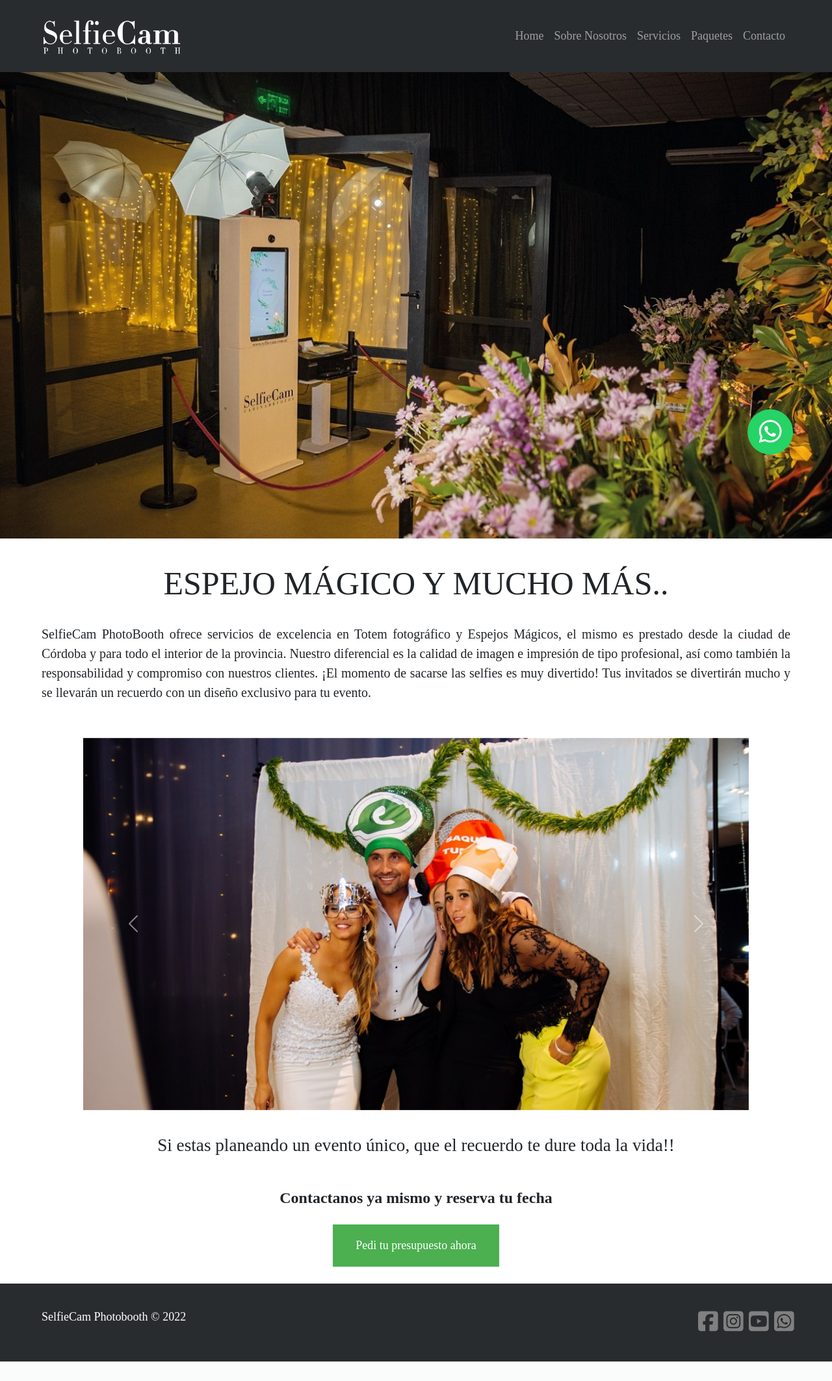
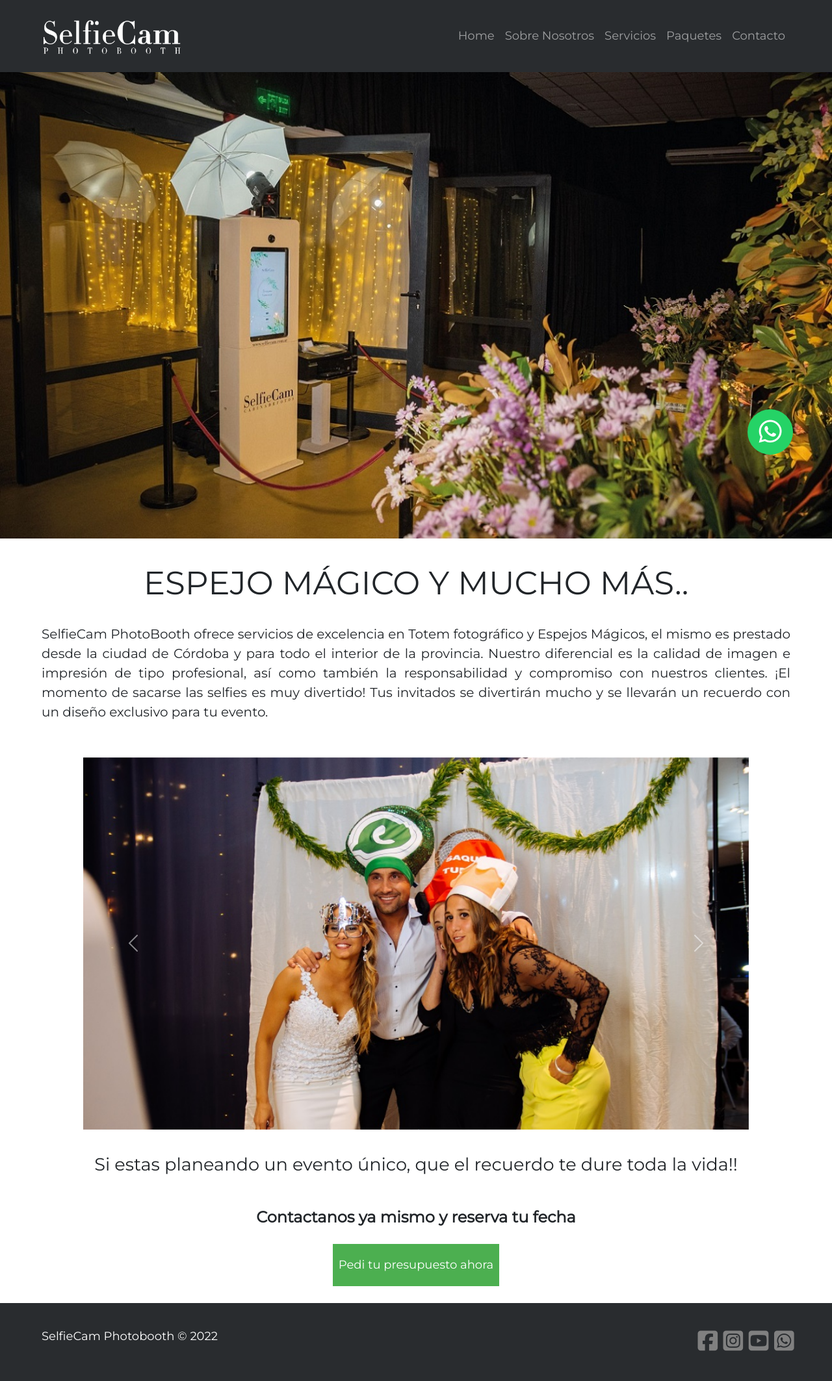
Before and after one commit to mariogzabala/mario-zabala-selfiecam, a PHP site: page / in a window 1280 px wide. Shown: the whole page at 65% size. Before the commit the page ends 2096 px from the top, so only its background shows below. Run offline with PHP 8.4, Linux system fonts and the light colour scheme; some libraries are stand-ins or nearby versions.

Commit message:
Add link google fonts

```diff
--- a/css/style.css
+++ b/css/style.css
@@ -403,7 +403,7 @@ footer {
   margin: 0px;
   padding: 0px;
   box-sizing: border-box;
-  font-family: "Montserrat"; }
+  font-family: "Montserrat", sans-serif; }
 
 .align, h1, h2, h3 {
   text-align: center; }
--- a/index.html
+++ b/index.html
@@ -11,6 +11,9 @@
     <link href="css/style.css" rel="stylesheet">
     <link href="https://unpkg.com/aos@2.3.1/dist/aos.css" rel="stylesheet">
     <script src="https://kit.fontawesome.com/7057b9680e.js" crossorigin="anonymous"></script>
+    <link rel="preconnect" href="https://fonts.googleapis.com">
+    <link rel="preconnect" href="https://fonts.gstatic.com" crossorigin>
+    <link href="https://fonts.googleapis.com/css2?family=Montserrat&display=swap" rel="stylesheet">
 </head>
 <body class="indexContainer">
     <!-- BTN-WHATSAPP -->
@@ -49,6 +52,7 @@
             Nuestro diferencial es la calidad de imagen e impresión de tipo profesional, así como también la responsabilidad y compromiso con nuestros clientes.
             ¡El momento de sacarse las selfies es muy divertido! Tus invitados se divertirán mucho y se llevarán un recuerdo con un diseño exclusivo para tu evento.</p>
         </div>
+        <!-- CARROUSELL -->
         <div id="carouselExampleControls" class="carousel slide" data-bs-ride="carousel">
             <div class="carousel-inner">
                 <div class="carousel-item active">
@@ -76,10 +80,10 @@
                 </button>
             </div>
         </div>
-            <div class="subtitulos">
-                <h2>Si estas planeando un evento único, que el recuerdo te dure toda la vida!!</h2><br>
-                <h3>Contactanos ya mismo y reserva tu fecha</h3>
-            </div>
+        <div class="subtitulos">
+            <h2>Si estas planeando un evento único, que el recuerdo te dure toda la vida!!</h2><br>
+            <h3>Contactanos ya mismo y reserva tu fecha</h3>
+        </div>
         <button data-aos="fade-up" class="button">
             <a href="views/contact.html">Pedi tu presupuesto ahora</a>
         </button>
--- a/scss/estilo.scss
+++ b/scss/estilo.scss
@@ -12,7 +12,7 @@ $estlioGeneral:(
 	margen: 0px,
 	padding: 0px,
 	boxSizing: border-box,
-	fuente: ('Montserrat')
+	fuente: ('Montserrat', sans-serif)
 );
 * {
 	margin: map-get($estlioGeneral, margen);
@@ -28,7 +28,7 @@ $estlioGeneral:(
 h1 {
 	@extend .align;
 	padding: 3% 0% 2% 0%;
-	font-size:50px;
+	font-size: 50px;
 }
 h2 {
 	@extend .align;
--- a/views/about.html
+++ b/views/about.html
@@ -5,12 +5,15 @@
         <meta http-equiv="X-UA-Compatible" content="IE=edge">
         <meta name="viewport" content="width=device-width, initial-scale=1.0">
         <meta name="keywords" content="espejo magico cordoba, alquiler espejo magico cordoba, espejo magico precio">
-    <meta name="description" content="Conocé un poco más sobre nosotros. Espejo Mágico Córdoba es ideal para todo tipo de eventos">
+        <meta name="description" content="Conocé un poco más sobre nosotros. Espejo Mágico Córdoba es ideal para todo tipo de eventos">
         <link href="https://unpkg.com/aos@2.3.1/dist/aos.css" rel="stylesheet">
         <script src="https://kit.fontawesome.com/7057b9680e.js" crossorigin="anonymous"></script>
         <title>SelfieCam PhotoBooth</title>
         <link href="https://cdn.jsdelivr.net/npm/bootstrap@5.1.3/dist/css/bootstrap.min.css" rel="stylesheet" integrity="sha384-1BmE4kWBq78iYhFldvKuhfTAU6auU8tT94WrHftjDbrCEXSU1oBoqyl2QvZ6jIW3" crossorigin="anonymous">
         <link href="../css/style.css" rel="stylesheet">
+        <link rel="preconnect" href="https://fonts.googleapis.com">
+        <link rel="preconnect" href="https://fonts.gstatic.com" crossorigin>
+        <link href="https://fonts.googleapis.com/css2?family=Montserrat&display=swap" rel="stylesheet">
     </head>
 <body class="aboutContainer">
         <!-- HEADER -->
--- a/views/contact.html
+++ b/views/contact.html
@@ -11,6 +11,9 @@
         <link href="../css/style.css" rel="stylesheet">
         <link href="https://unpkg.com/aos@2.3.1/dist/aos.css" rel="stylesheet">
         <script src="https://kit.fontawesome.com/7057b9680e.js" crossorigin="anonymous"></script>
+        <link rel="preconnect" href="https://fonts.googleapis.com">
+        <link rel="preconnect" href="https://fonts.gstatic.com" crossorigin>
+        <link href="https://fonts.googleapis.com/css2?family=Montserrat&display=swap" rel="stylesheet">
     </head>
 <body class="contactContainer">
         <!-- HEADER -->
--- a/views/packages.html
+++ b/views/packages.html
@@ -11,6 +11,9 @@
         <link href="../css/style.css" rel="stylesheet">
         <link href="https://unpkg.com/aos@2.3.1/dist/aos.css" rel="stylesheet">
         <script src="https://kit.fontawesome.com/7057b9680e.js" crossorigin="anonymous"></script>
+        <link rel="preconnect" href="https://fonts.googleapis.com">
+        <link rel="preconnect" href="https://fonts.gstatic.com" crossorigin>
+        <link href="https://fonts.googleapis.com/css2?family=Montserrat&display=swap" rel="stylesheet">
     </head>
 <body>
         <!-- HEADER -->
--- a/views/services.html
+++ b/views/services.html
@@ -11,6 +11,9 @@
     <link href="../css/style.css" rel="stylesheet">
     <link href="https://unpkg.com/aos@2.3.1/dist/aos.css" rel="stylesheet">
     <script src="https://kit.fontawesome.com/7057b9680e.js" crossorigin="anonymous"></script>
+    <link rel="preconnect" href="https://fonts.googleapis.com">
+    <link rel="preconnect" href="https://fonts.gstatic.com" crossorigin>
+    <link href="https://fonts.googleapis.com/css2?family=Montserrat&display=swap" rel="stylesheet">
 </head>
 <body class="serviceContainer">
         <!-- HEADER -->
```
